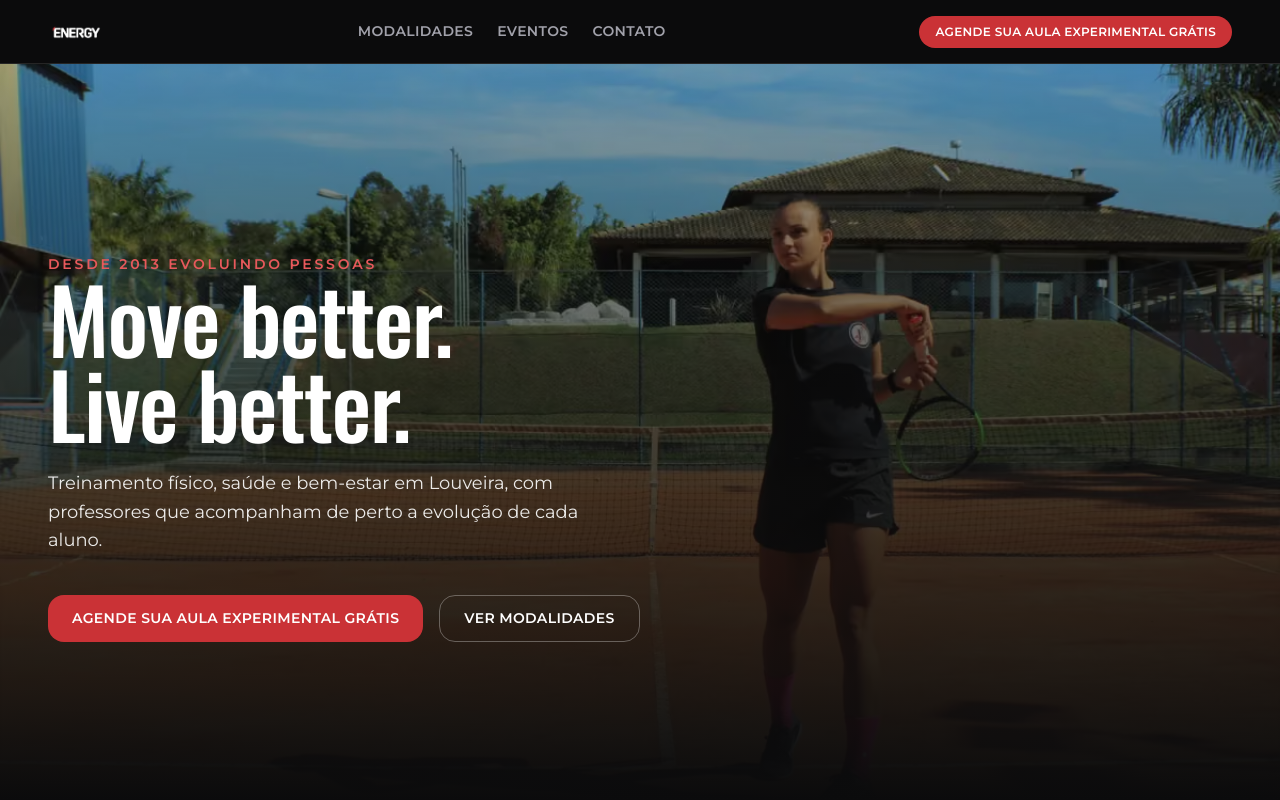
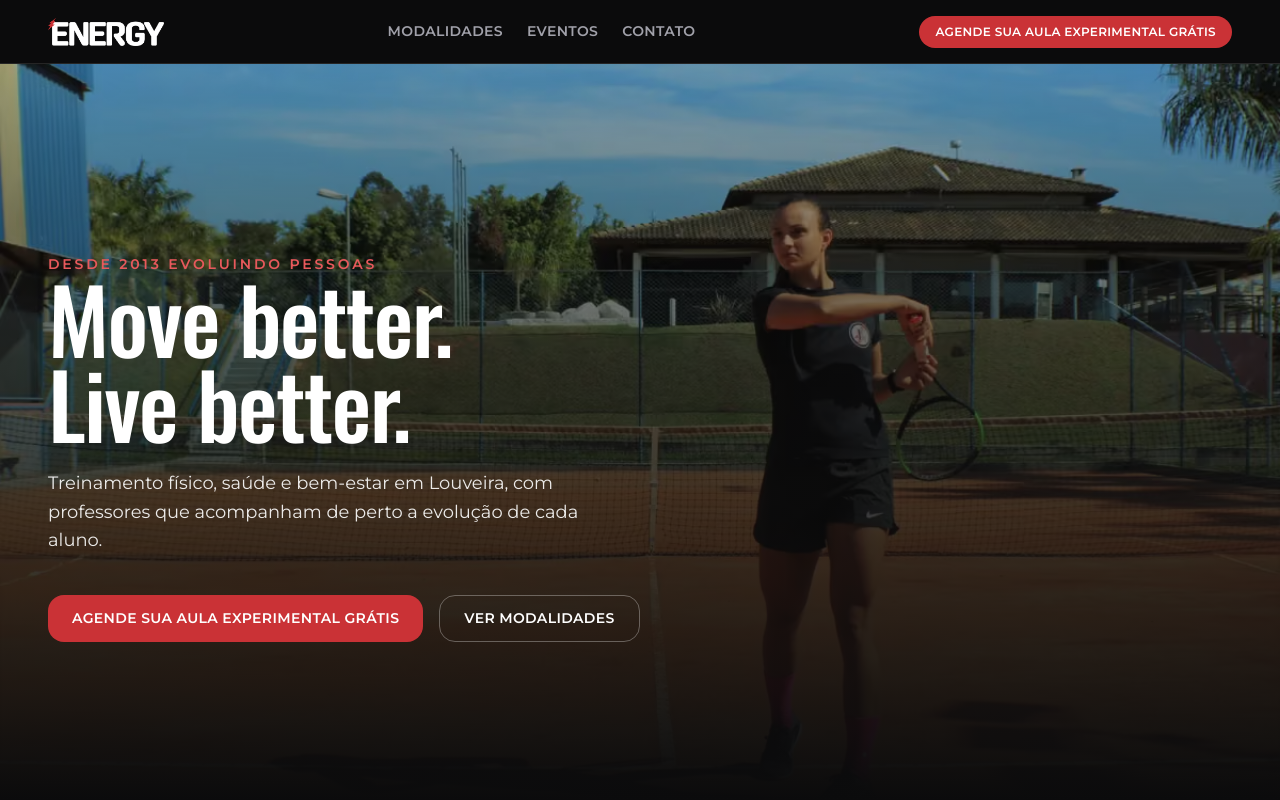
Before and after one commit to BanchiLian/LP-energy, a website built with Vite: page index.html in a window 1280 px wide. Shown: the top 800 px of the page. Built offline with nearby package versions, Linux system fonts and the light colour scheme.

Commit message:
logo maior: arquivo recortado sem a borda transparente
Co-Authored-By: Claude Opus 5.5 <noreply@anthropic.com>

```diff
--- a/index.html
+++ b/index.html
@@ -19,7 +19,7 @@
   <header class="fixed inset-x-0 top-0 z-50 h-16 border-b border-line/40 bg-ink-0">
     <div class="container-grid flex h-full items-center justify-between gap-4">
       <a href="#inicio" class="shrink-0">
-        <img src="/img/originais/logo-white.png" width="1000" height="500" alt="Energy Treinamento" class="h-7 w-auto" />
+        <img src="/img/logo-white.png" width="846" height="205" alt="Energy Treinamento" class="h-6 w-auto md:h-7" />
       </a>
 
       <nav aria-label="Navegação principal" class="hidden items-center gap-6 text-sm font-semibold uppercase tracking-wide text-muted lg:flex">
@@ -452,7 +452,7 @@
   <footer class="border-t border-line/30 bg-ink-2 py-12">
     <div class="container-grid flex flex-col gap-8 md:flex-row md:items-center md:justify-between">
       <a href="#inicio">
-        <img src="/img/originais/logo-white.png" width="1000" height="500" alt="Energy Treinamento" class="h-6 w-auto" />
+        <img src="/img/logo-white.png" width="846" height="205" alt="Energy Treinamento" class="h-6 w-auto" />
       </a>
       <nav aria-label="Navegação do rodapé" class="flex flex-wrap gap-6 text-sm text-muted">
         <a href="#modalidades" class="hover:text-white">Modalidades</a>
```
Also changed, not shown: public/img/logo-white.png (added).
